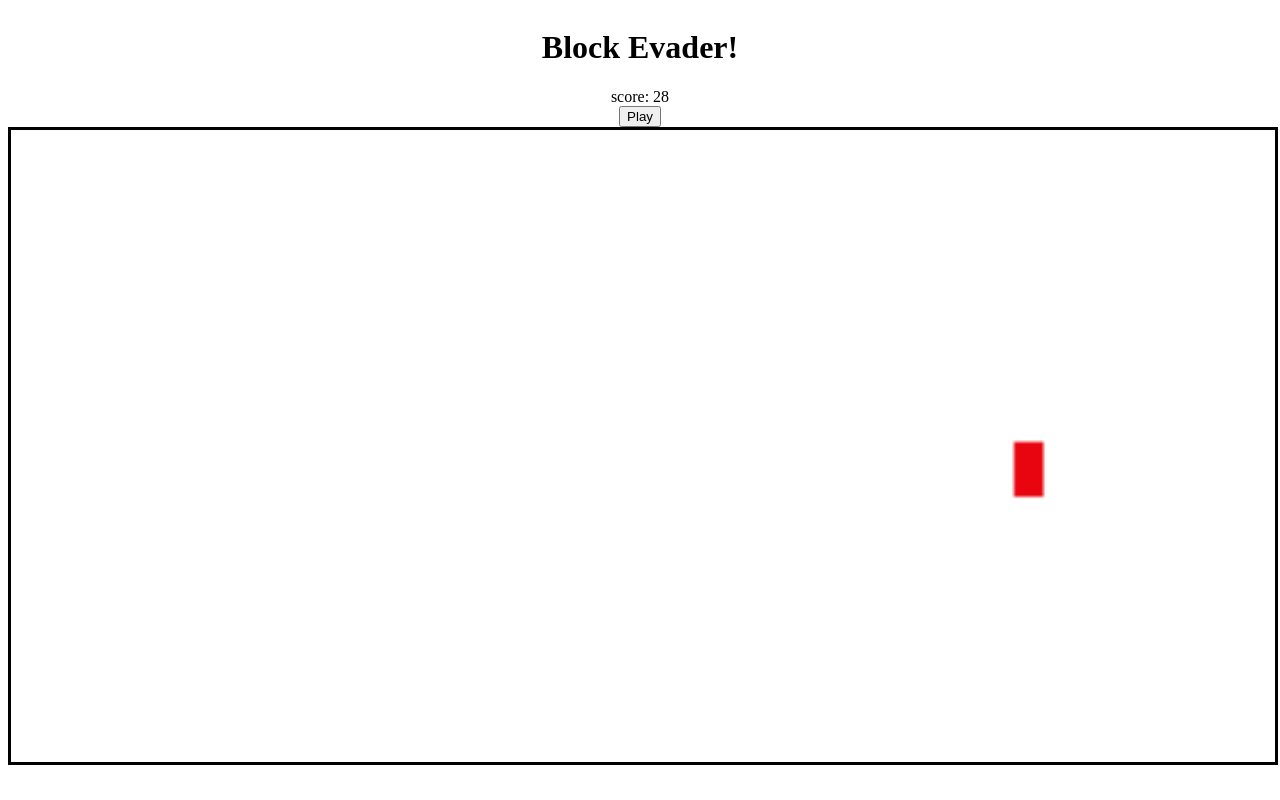
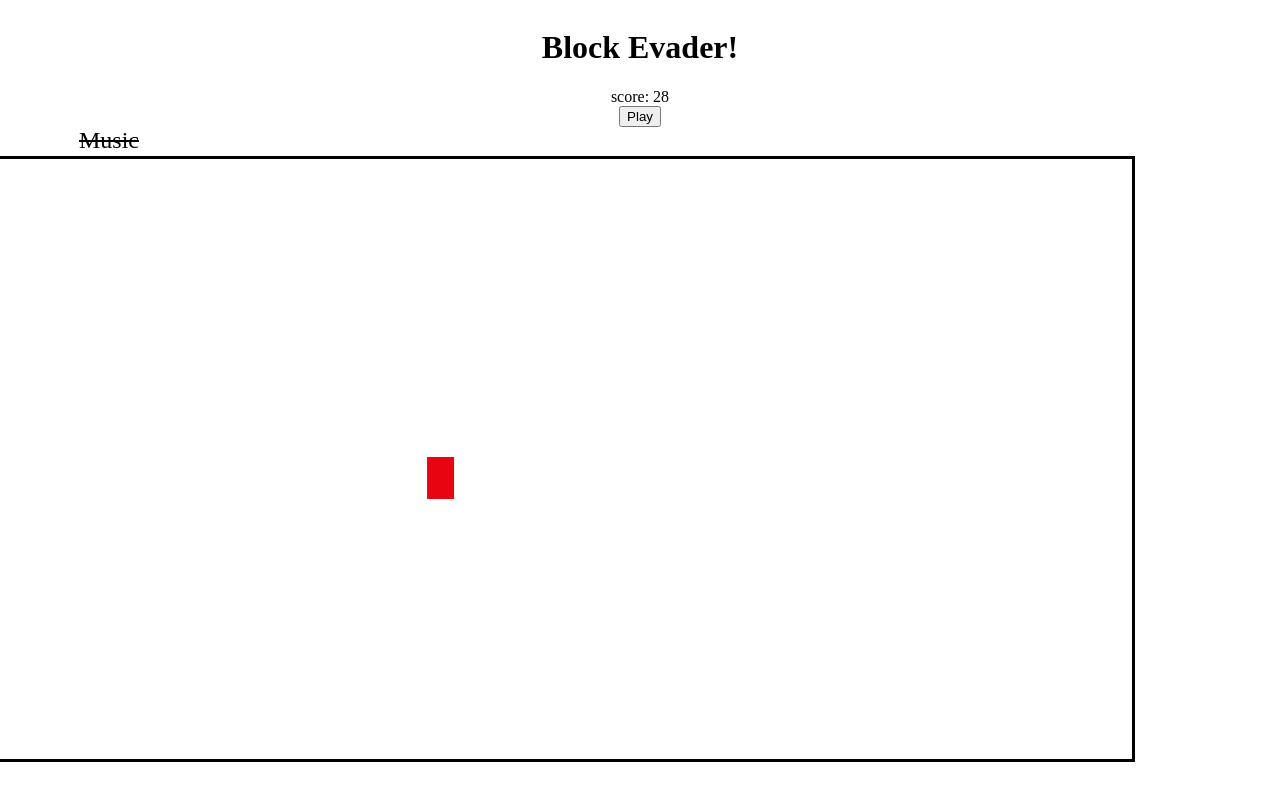
Before and after one commit to jmango22/creative-game, a plain HTML site: page index.html in a window 1280 px wide. Both pictures are taken after a click on the button "Play". Drawn offline with Linux system fonts and the light colour scheme.

Commit message:
Fixed the graphics a little

```diff
--- a/index.html
+++ b/index.html
@@ -8,7 +8,8 @@
       <h1 class="center">Block Evader!</h1>
       <span class="center" id="ScoreBoard">score: 0</span>
       <button class="center" onclick="startGame()">Play</button>
-      <canvas id="GameBoard" onmousemove="movePlayer()"></canvas>
+        <div id="MusicToggle" onclick="ToggleMusic()">Music</div>
+      <canvas id="GameBoard" onmousemove="movePlayer()" height="600" width="1200"></canvas>
     </div>
     <script type="text/javascript" src="main.js"></script>
   </body>
--- a/main.css
+++ b/main.css
@@ -9,12 +9,19 @@
   align-self: center;
 }
 
-canvas {
-  width:100%;
-  height:100%;
+
+#GameBoard {
+    border: solid;
+    cursor: none;
+    position: absolute;
+    right: 145px;
+    top: 156px;
 }
 
-#GameBoard{
-    border:solid;
-    cursor:none;
+#MusicToggle {
+    margin-left: 71px;
+    font-size: 24px;
+    text-decoration: line-through;
+    cursor: pointer;
+    width:100px;
 }
--- a/main.js
+++ b/main.js
@@ -1,6 +1,8 @@
 // This is the Main Logic for the Game
 
 var game = CreateGame();
+var GameMusic = new sound("Audio/Fine.mp3")
+var MusicPlaying = false;
 
 function startGame() {
   game = CreateGame();
@@ -8,6 +10,21 @@ function startGame() {
     updateGameArea();
     updateScore();
   }, 100);
+}
+
+function ToggleMusic() {
+
+    if (MusicPlaying) {
+        document.getElementById("MusicToggle").style.textDecoration = "line-through";
+        GameMusic.stop();
+        MusicPlaying = false;
+    }
+    else {
+        document.getElementById("MusicToggle").style.textDecoration = "none";
+        GameMusic.play();
+        MusicPlaying = true;
+    }
+
 }
 
 function movePlayer() {
@@ -77,15 +94,15 @@ function CreateShip() {
   return {
     y: 0,
     topPoint: {x: 10},
-    frontPoint: {x: 20},
+    frontPoint: {x: 50},
     bottomPoint: {x: 10},
 
     move: (ship, y) => {
       ship.y = y;
 
-      ship.topPoint.y = y + 13;
-      ship.frontPoint.y = y + 10;
-      ship.bottomPoint.y = y + 7;
+      ship.topPoint.y = y + 40;
+      ship.frontPoint.y = y + 20;
+      ship.bottomPoint.y = y + 0;
 
       return ship;
     },
@@ -102,12 +119,12 @@ function CreateShip() {
 }
 
 function CreateBlock(canvas) {
-  const minWidth = 5;
-  const maxWidth = 15;
-  const minHeight = 5;
-  const maxHeight = 15;
-  const minVel = 1;
-  const maxVel = 5;
+  const minWidth = 25;
+  const maxWidth = 35;
+  const minHeight = 25;
+  const maxHeight = 45;
+  const minVel = 30;
+  const maxVel = 40;
 
   return {
     x: canvas.width,
@@ -158,3 +175,18 @@ function getYPos(event, canvas) {
   const rect = canvas.getBoundingClientRect();
   return Math.floor(event.clientY - rect.top);
 }
+
+function sound(src) {
+    this.sound = document.createElement("audio");
+    this.sound.src = src;
+    this.sound.setAttribute("preload", "auto");
+    this.sound.setAttribute("controls", "none");
+    this.sound.style.display = "none";
+    document.body.appendChild(this.sound);
+    this.play = function () {
+        this.sound.play();
+    }
+    this.stop = function () {
+        this.sound.pause();
+    }
+}
```
Also changed, not shown: 1 other file.
